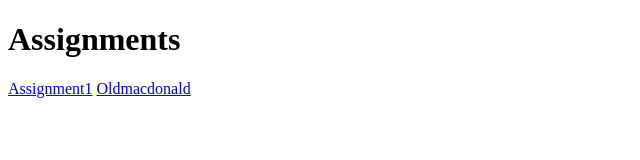
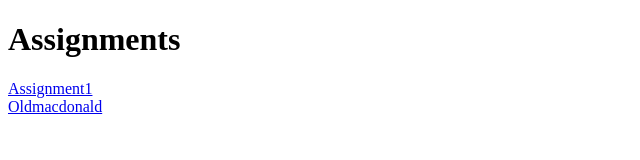
Before and after one commit to Pumprlfl/Code2, a website: page index.html in a window 1280 px wide. Shown: the whole page, without its empty margins (0-640 px from the left). Drawn offline with Linux system fonts and the light colour scheme.

Commit message:
oldmacdonald

```diff
--- a/index.html
+++ b/index.html
@@ -9,7 +9,7 @@
 
 <body>
     <h1>Assignments</h1>
-    <a href="lintertest/index.html">Assignment1</a>
+    <a href="lintertest/index.html">Assignment1</a> <br>
     <a href="Oldmcdonald/index.html">Oldmacdonald</a>
 </body>
 
```
